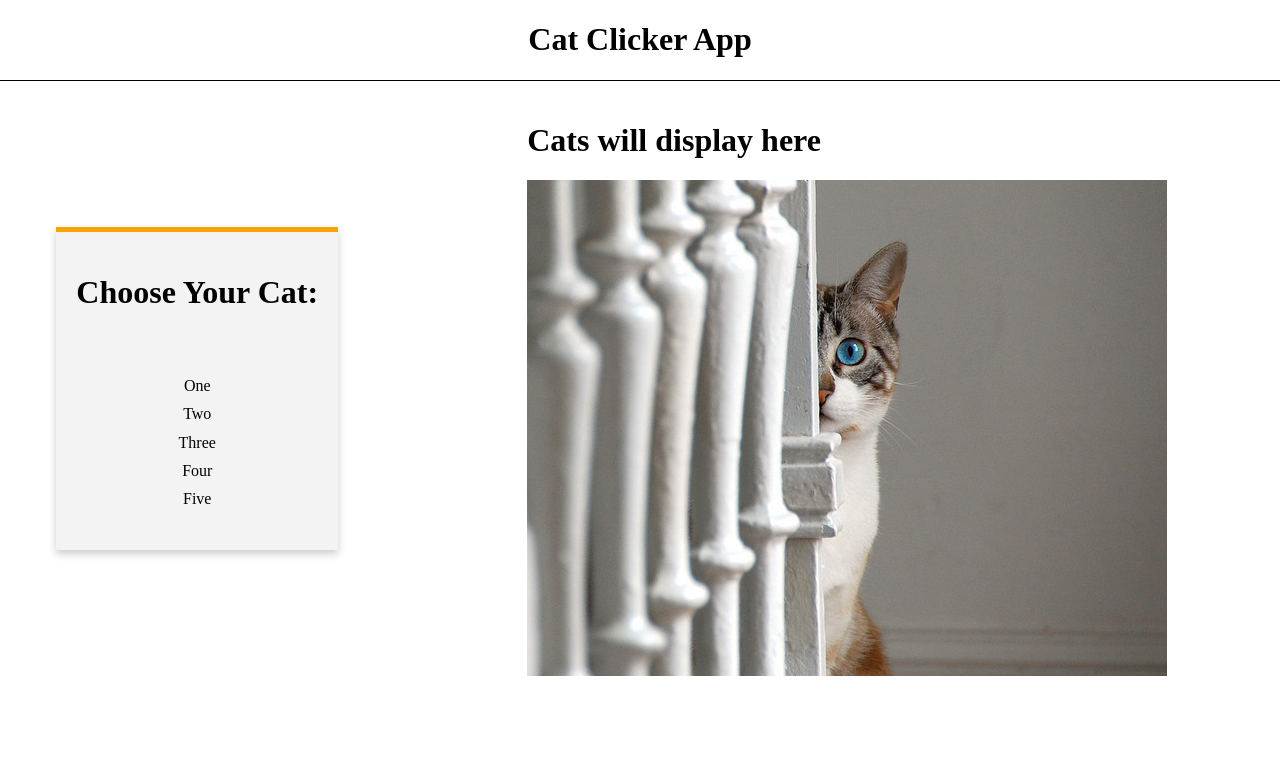
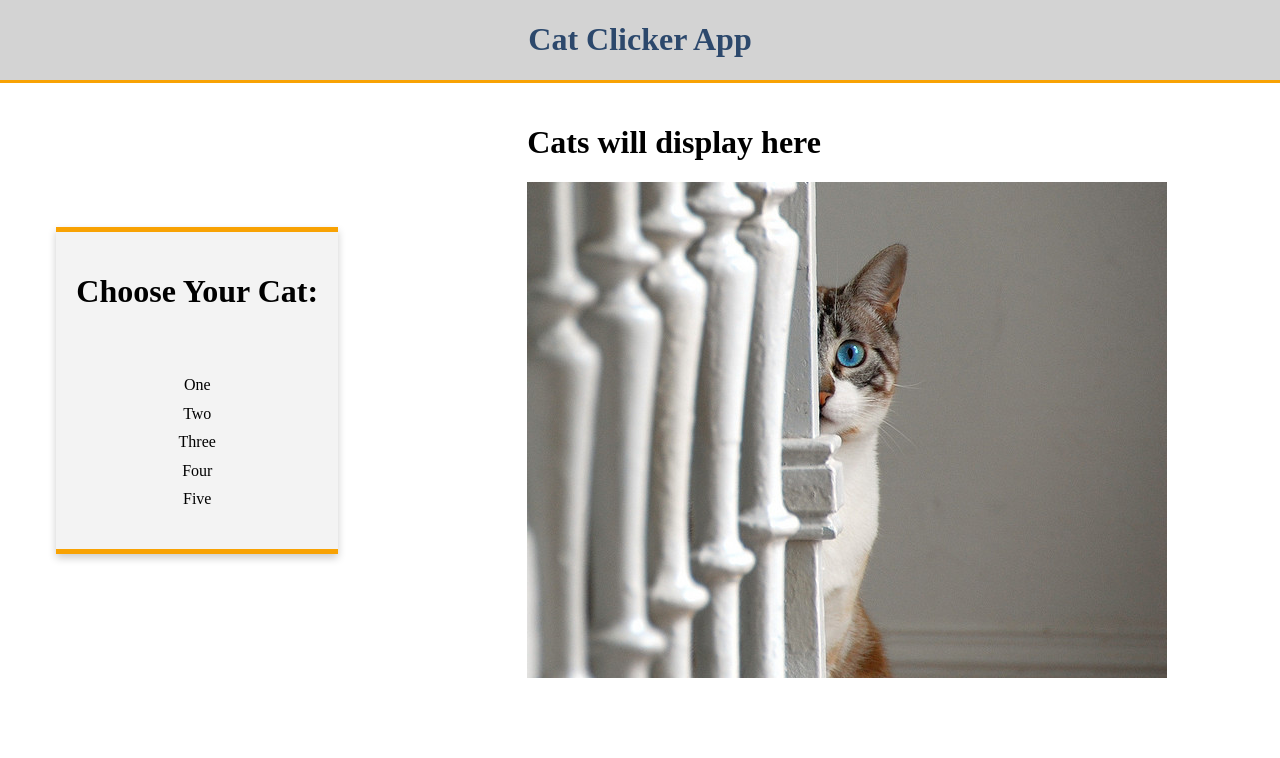
Before and after one commit to JS-goose/cat-clicker, a website: page index.html in a window 1280 px wide. Shown: the top 758 px of the page. Drawn offline with Linux system fonts and the light colour scheme.

Commit message:
Removed unused code and updated header styling

```diff
--- a/css/style.css
+++ b/css/style.css
@@ -1,23 +1,22 @@
 :root {
   --modal-orange: rgb(248, 162, 3);
+  --link-blue: rgba(3, 38, 83, 0.8);
 }
 .wrapper {
   display: grid;
-  /* grid-template-columns: repeat(3, 1fr); */
   grid-template-areas: "header header header"
                        "aside  content content"
                        "aside  content content"
                        "footer footer footer";
-  /* grid-template-rows: 100px 1fr 100px 100px; */
   grid-gap: 20px;
   min-height: 100%;
 }
 .title {
   text-align: center;
   grid-area: header;
-  /* grid-column-start: 4;
-  grid-column: span 4; */
-  border-bottom: 1px solid black;
+  border-bottom: 3px solid var(--modal-orange);
+  background-color: lightgrey;
+  color: var(--link-blue);
 }
 .catSelection {
   display: grid;
@@ -41,6 +40,7 @@
 }
 .catSelection_modal {
   border-top: 5px solid var(--modal-orange);
+  border-bottom: 5px solid var(--modal-orange);
   background-color: rgb(243, 243, 243);
   box-shadow: 0 4px 8px 0 rgba(0, 0, 0, 0.2);
 }
@@ -74,7 +74,7 @@
   transform: scale(1.1);
 }
 a {
-  color: rgba(3, 38, 83, 0.8);
+  color: var(--link-blue);
   text-decoration: none;
 }
 .trademark {
```
